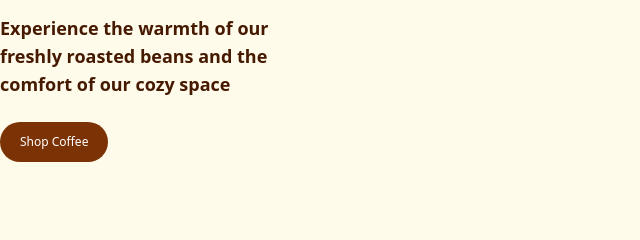
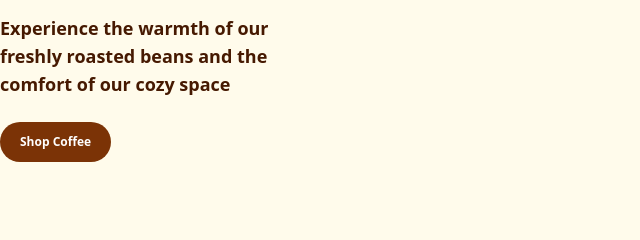
Before and after one commit to webtalki/coffeeshop, a website: page index.html in a window 1280 px wide. Shown: the part 940-1180 px from the top of the page, 0-640 px from the left. Drawn offline with Linux system fonts and the light colour scheme.

Commit message:
btn modify

```diff
--- a/index.html
+++ b/index.html
@@ -54,7 +54,7 @@
                         comfort of
                         our cozy space</p>
                     <button
-                        class=" mt-6   border-amber-600 px-5 py-3 rounded-full text-xs bg-amber-900 text-white font-thin ">Shop
+                        class=" mt-6   border-amber-600 px-5 py-3 rounded-full text-xs bg-amber-900 text-white font-semibold ">Shop
                         Coffee</button>
 
                 </div>
```
